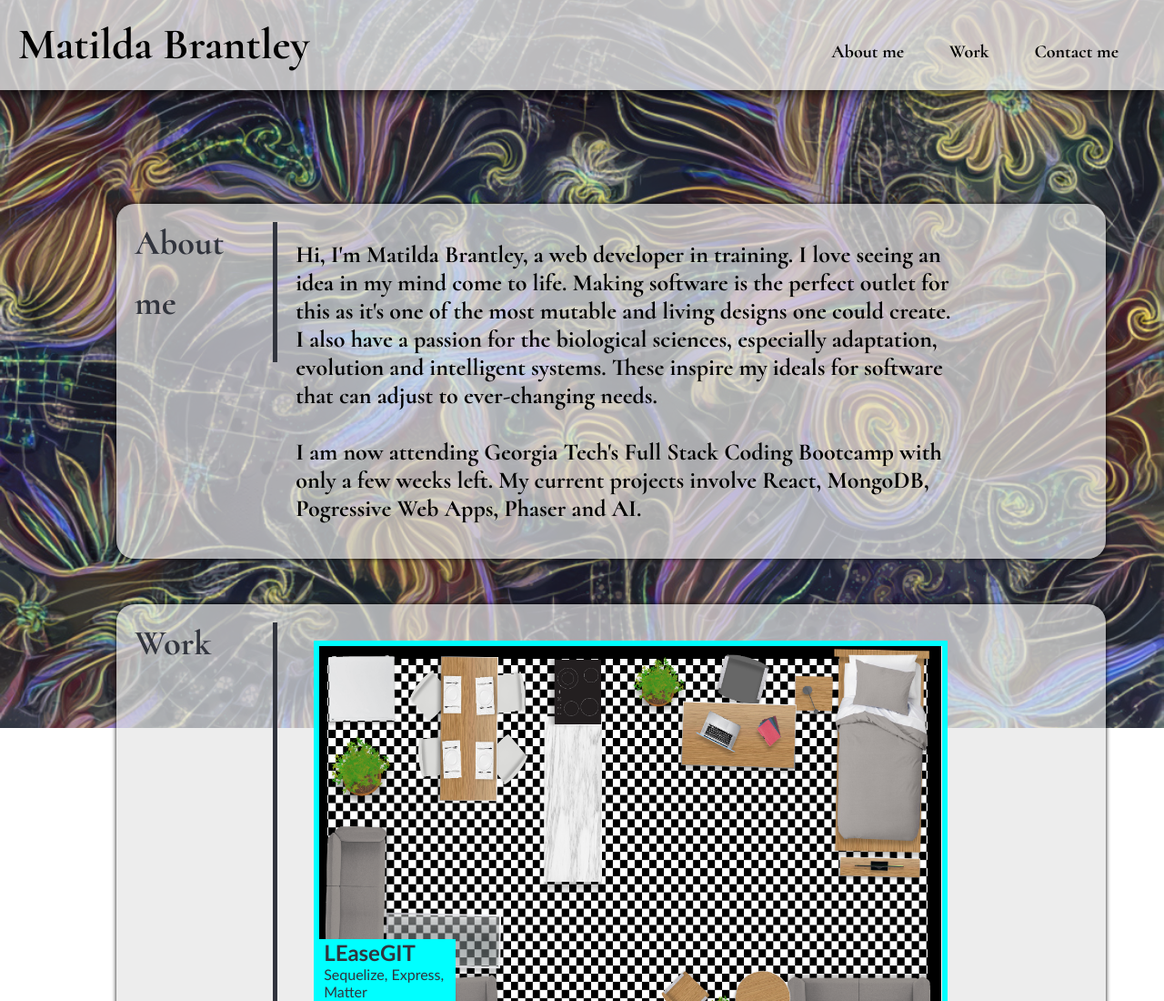
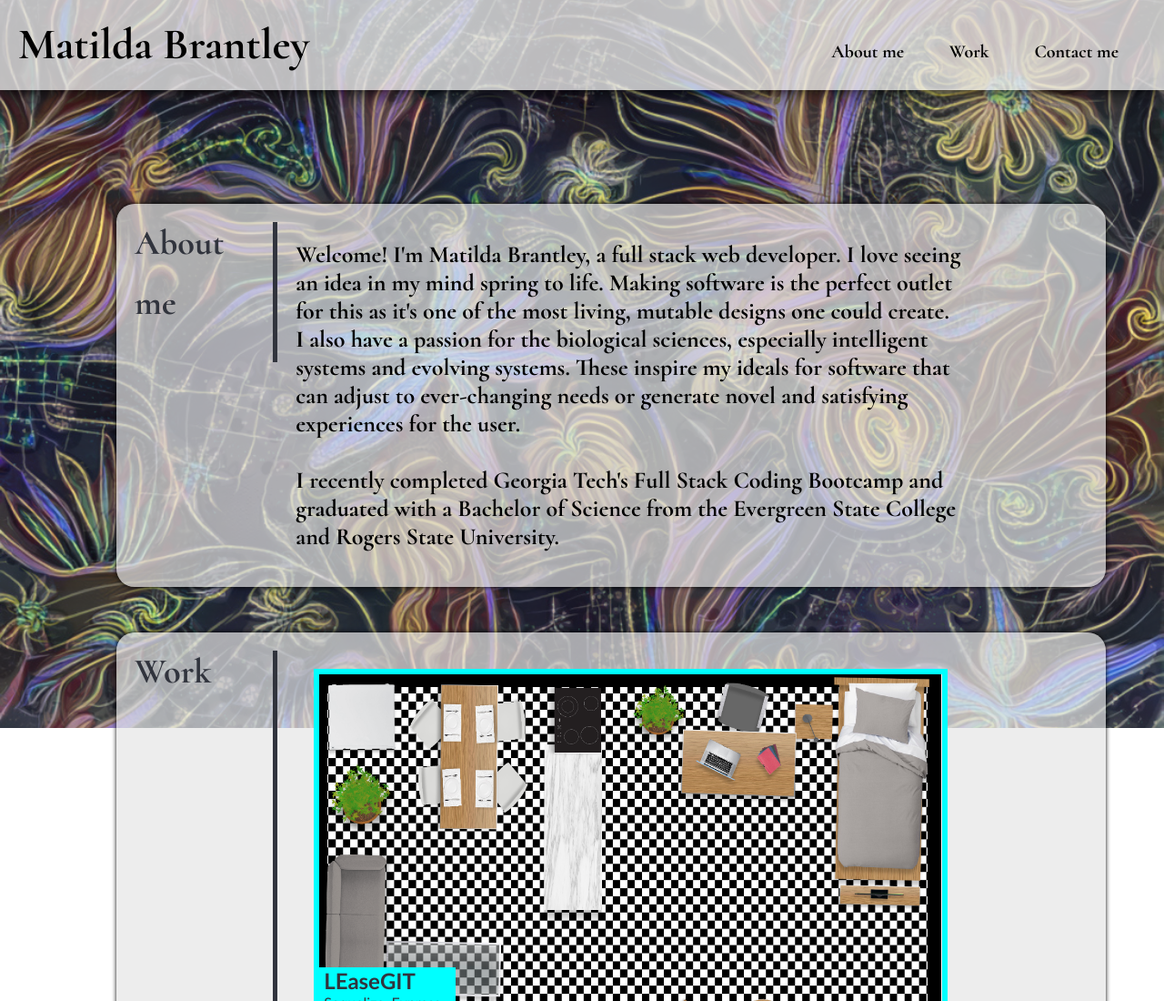
Before and after one commit to matildabrantley/homework2-portfolio, a website: page index.html in a window 1280 px wide. Shown: the top 1100 px of the page at 91% size. Drawn offline with Linux system fonts and the light colour scheme; a web font is replaced by a local one.

Commit message:
Updated About Me section.

```diff
--- a/assets/js/script.js
+++ b/assets/js/script.js
@@ -1,3 +1,5 @@
+//TODO: Add touch move event
+
 const changeOpacity = (e) => {
     const x = e.clientX;
     const y = e.clientY;
--- a/index.html
+++ b/index.html
@@ -51,15 +51,14 @@
             </div>
             <div id="about-text">
                 <p>
-                    Hi, I'm Matilda Brantley, a web developer in training.
-                    I love seeing an idea in my mind come to life.
-                    Making software is the perfect outlet for this as it's one of the most mutable and living designs one could create.
-                    I also have a passion for the biological sciences, especially adaptation, evolution and intelligent systems.
-                    These inspire my ideals for software that can adjust to ever-changing needs.
+                    Welcome! I'm Matilda Brantley, a full stack web developer. I love seeing an idea in my mind spring to life.
+                    Making software is the perfect outlet for this as it's one of the most living, mutable designs one could create.
+                    I also have a passion for the biological sciences, especially intelligent systems and evolving systems. These inspire my
+                    ideals for software that can adjust to ever-changing needs or generate novel and satisfying experiences for the user.
                 </p> <br>
                 <p>
-                    I am now attending Georgia Tech's Full Stack Coding Bootcamp with only a few weeks left. My current projects
-                     involve React, MongoDB, Pogressive Web Apps, Phaser and AI.
+                    I recently completed Georgia Tech's Full Stack Coding Bootcamp and graduated with a Bachelor of Science
+                    from the Evergreen State College and Rogers State University.
 
                 </p>
             </div>
```
